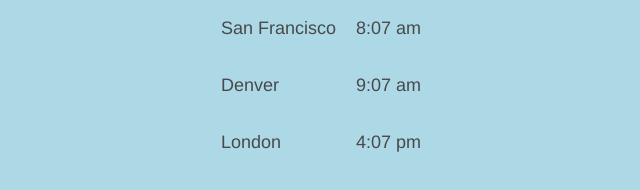
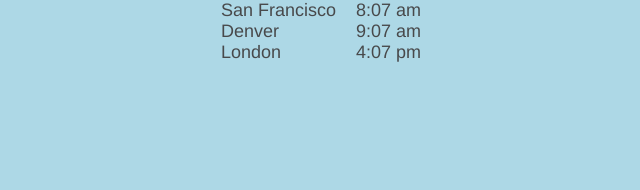
Before and after one commit to lexischarmer/notion_snippets2, a plain HTML site: page three_clock.html in a window 1280 px wide. Shown: the whole page, without its empty margins (319-959 px from the left). Drawn offline with Linux system fonts and the light colour scheme.

Commit message:
Update three_clock.html

```diff
--- a/three_clock.html
+++ b/three_clock.html
@@ -22,10 +22,14 @@
   .city {
     text-align: left;
     font-size: 18px;
+    margin: 0; /* Remove any margin */
+    padding: 0; /* Remove any padding */
   }
   .time {
     text-align: right;
     font-size: 18px;
+    margin: 0; /* Remove any margin */
+    padding: 0; /* Remove any padding */
   }
 </style>
 </head>
```
